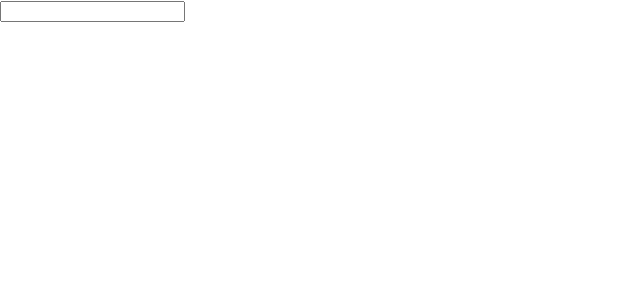
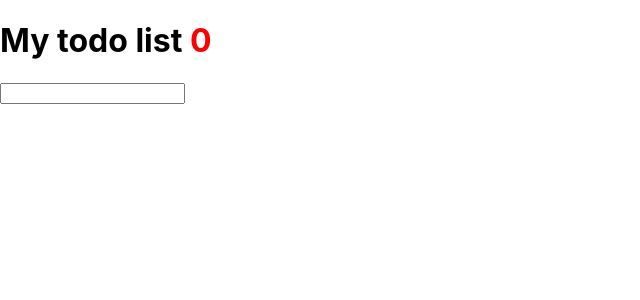
Before and after one commit to mbevko/sos-todo, a React (Create React App) app: page / in a window 1280 px wide. Shown: the top 300 px of the page, without its empty margins (0-640 px from the left). Built offline with nearby package versions, Linux system fonts and the light colour scheme.

Commit message:
created working todo list

```diff
--- /dev/null
+++ b/src/components/Form.js
@@ -0,0 +1,10 @@
+
+
+export default function Form ({handleChange, handleSubmit, item}) {
+
+    return(
+        <form onSubmit={handleSubmit}>
+            <input onChange={handleChange} value={item}/>
+        </form>
+    )
+}
--- /dev/null
+++ b/src/components/Header.js
@@ -0,0 +1,7 @@
+
+export default function Header ({list}) {
+
+    return(
+        <h1>My todo list <span style={{color:"red"}}>{list.length}</span></h1>
+    )
+}
--- /dev/null
+++ b/src/components/Items.js
@@ -0,0 +1,11 @@
+export default function Items ({list}) {
+    return(
+        <ol>
+        {list.map((item, index) => {
+            return (
+                    <li key={index + 1}>{item}</li>
+            )
+        })}
+        </ol>
+    )
+}
--- a/src/components/List.js
+++ b/src/components/List.js
@@ -1,4 +1,7 @@
 import React, { useState } from 'react';
+import Form from './Form';
+import Header from './Header';
+import Items from './Items';
 
 export default function List () {
 
@@ -10,22 +13,16 @@ export default function List () {
     };
 
     const handleSubmit = (e) => {
-        e.preventDefaul()
+        e.preventDefault()
         setList(prev => [...prev, item])
+        setItem('')
     };
 
     return (
         <div>
-            <form onSubmit={handleSubmit}>
-            <input onChange={handleChange} value={item}/>
-            </form>
-            {list.map((item, index) => {
-                return (
-                    <ul>
-                        <li key={index}>{item}</li>
-                    </ul>
-                )
-            })}
+            <Header list={list} />
+            <Form handleChange={handleChange} handleSubmit={handleSubmit} item={item}/>
+            <Items list={list}/>
         </div>
     )
 }
```
